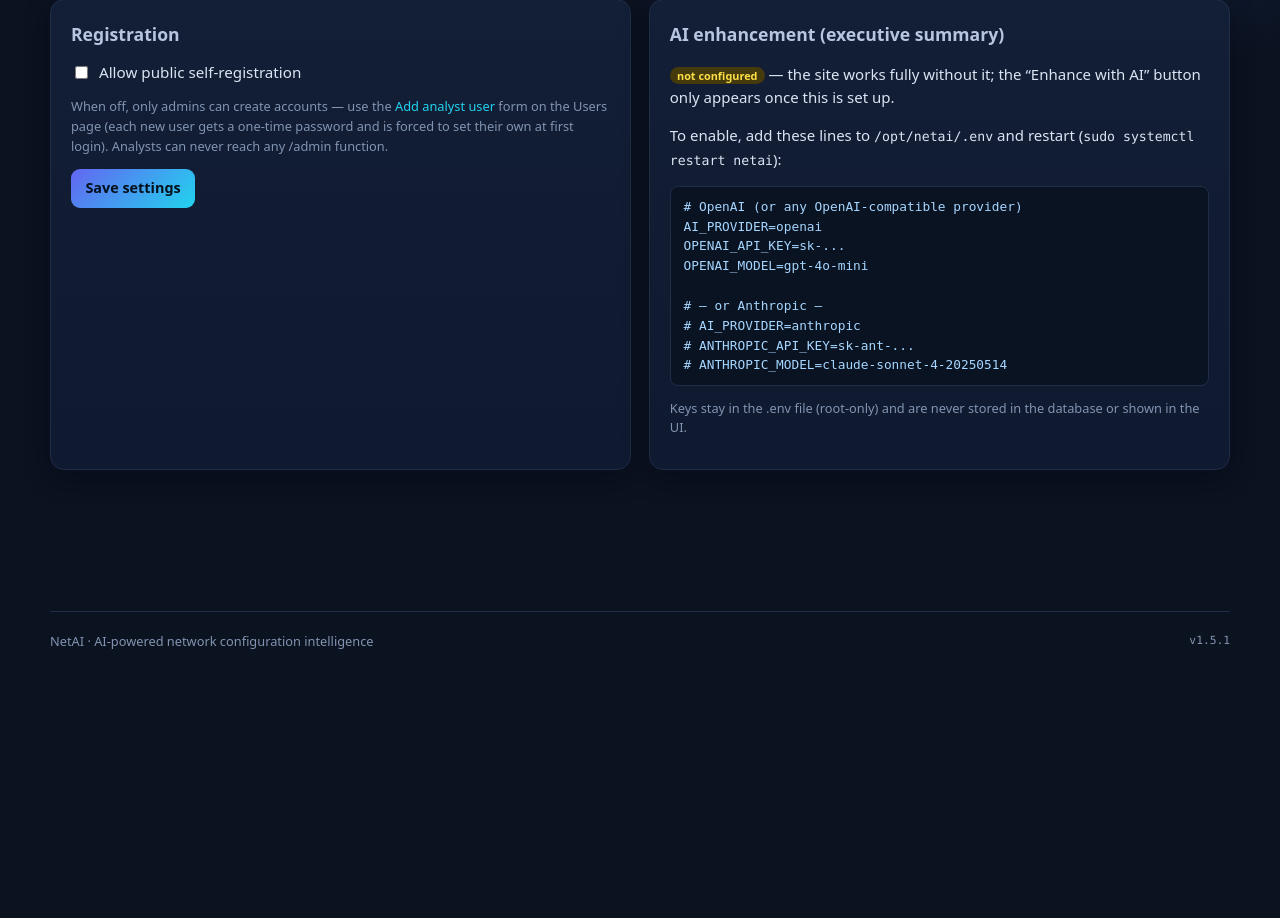
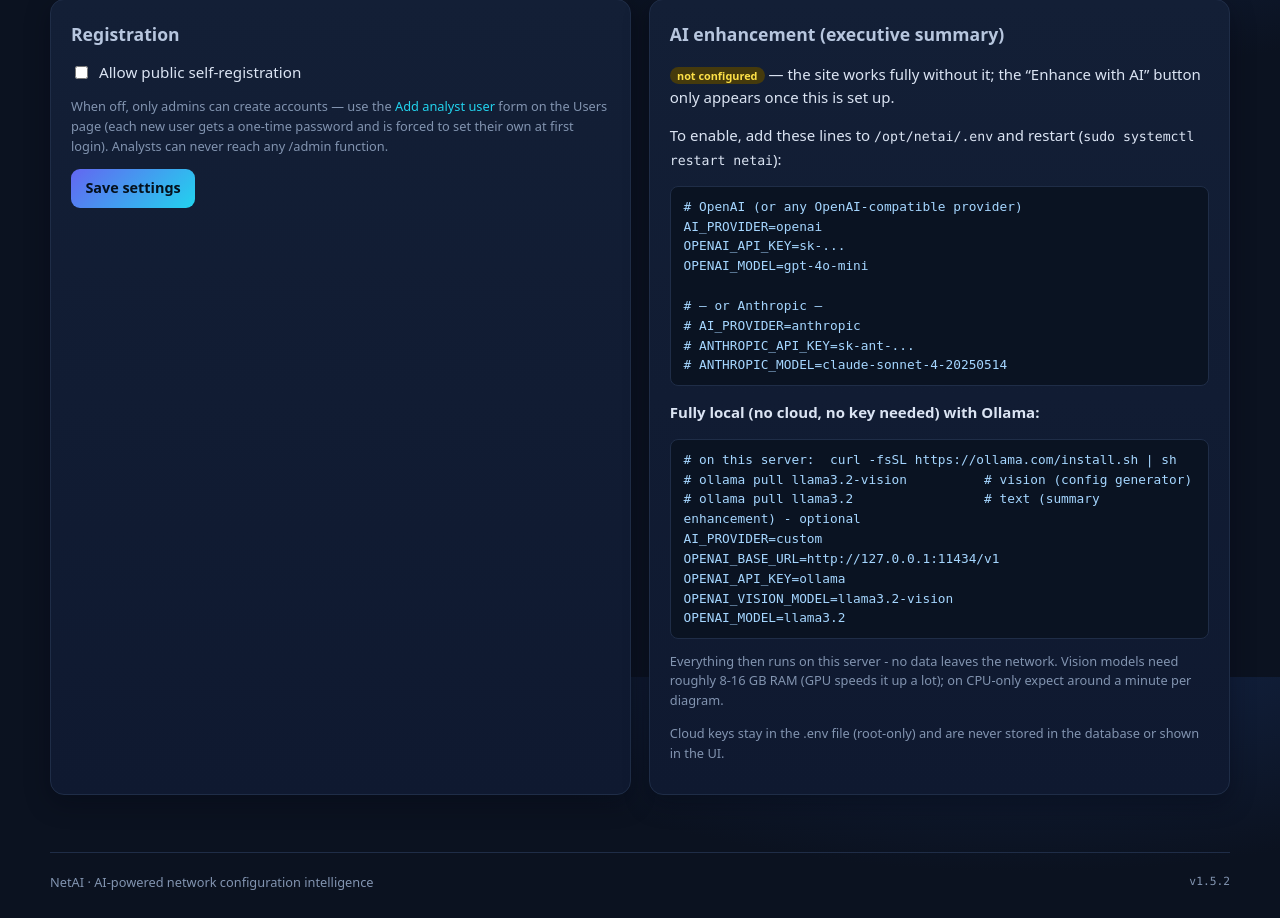
Before and after one commit to mikeehendricks/NetAI, a Flask app: template app/templates/admin/settings.html in a window 1280 px wide. Shown: the part 123-1041 px from the top of the page. Before the commit the page ends 772 px from the top, so only its background shows below. Run offline with Flask 3, Linux system fonts and the light colour scheme; the template is opened without the code that fills it, so the values that code supplies are empty.

Commit message:
docs: fully-local AI option (Ollama) in Settings + config generator banner
The AI plumbing already supported OpenAI-compatible local endpoints
(AI_PROVIDER=custom + OPENAI_BASE_URL + OPENAI_VISION_MODEL) - the UI
just never said so. The admin Settings page and the config generator's
not-configured banner now show the exact Ollama recipe (vision model for
the config generator, text model for summary enhancement) with hardware
expectations. APP_VERSION -> 1.5.2.

```diff
--- a/app/templates/admin/settings.html
+++ b/app/templates/admin/settings.html
@@ -40,7 +40,18 @@
 # AI_PROVIDER=anthropic
 # ANTHROPIC_API_KEY=sk-ant-...
 # ANTHROPIC_MODEL=claude-sonnet-4-20250514</pre>
-      <p class="muted small">Keys stay in the .env file (root-only) and are never stored in the database or shown in the UI.</p>
+      <p><strong>Fully local (no cloud, no key needed) with Ollama:</strong></p>
+      <pre class="code"># on this server:  curl -fsSL https://ollama.com/install.sh | sh
+# ollama pull llama3.2-vision          # vision (config generator)
+# ollama pull llama3.2                 # text (summary enhancement) - optional
+AI_PROVIDER=custom
+OPENAI_BASE_URL=http://127.0.0.1:11434/v1
+OPENAI_API_KEY=ollama
+OPENAI_VISION_MODEL=llama3.2-vision
+OPENAI_MODEL=llama3.2</pre>
+      <p class="muted small">Everything then runs on this server - no data leaves the network. Vision models
+         need roughly 8-16&nbsp;GB RAM (GPU speeds it up a lot); on CPU-only expect around a minute per diagram.</p>
+      <p class="muted small">Cloud keys stay in the .env file (root-only) and are never stored in the database or shown in the UI.</p>
     {% endif %}
   </div>
 </div>
--- a/config.py
+++ b/config.py
@@ -28,7 +28,7 @@
 
 # Human-readable application version. Bump on every release; shown in the site
 # footer, on the admin update page, and stamped into error reports.
-APP_VERSION = "1.5.1"
+APP_VERSION = "1.5.2"
 
 class Config:
     SECRET_KEY = _env("SECRET_KEY")
```
Also changed, not shown: app/templates/topo_config.html (+4 -3 lines).
